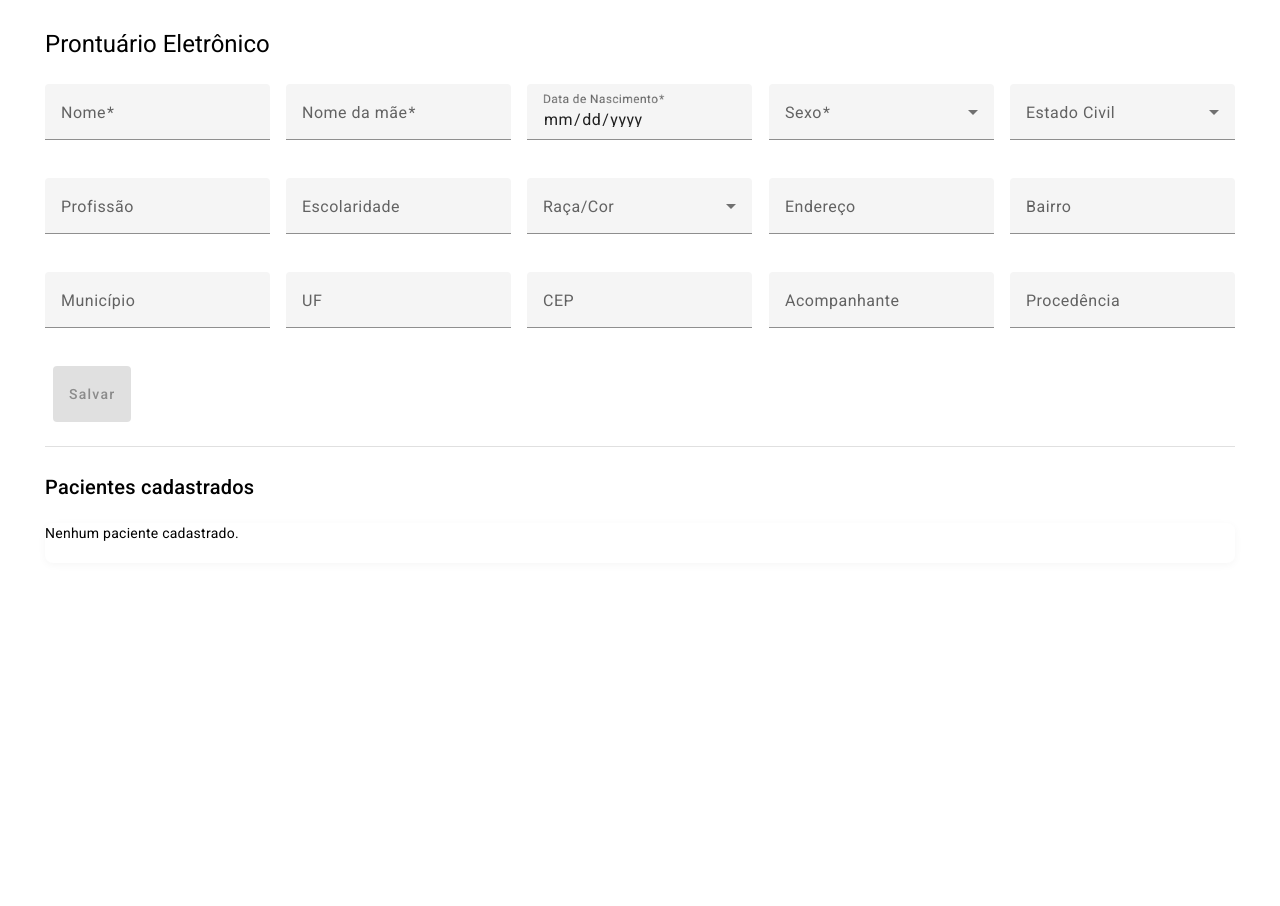
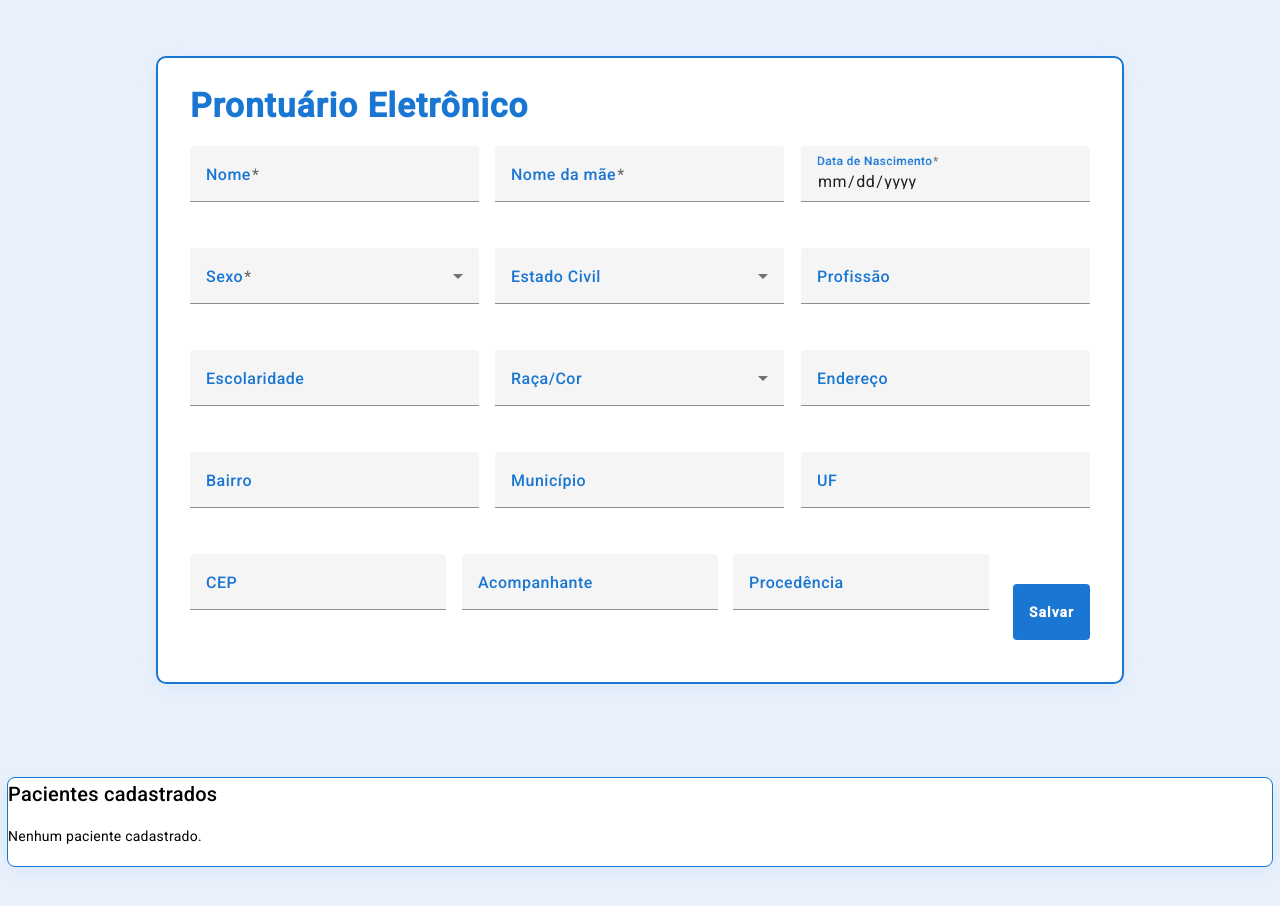
Before and after one commit to fpjunior/protuario-eletronico, an Angular app in the folder frontend/: page / in a window 1280 px wide. Shown: the top 906 px of the page. Before the commit the page ends 814 px from the top, so only its background shows below. Built offline with nearby package versions, Linux system fonts and the light colour scheme; no server answers.

Commit message:
style: visual inspirado na ficha física de atendimento (borda azul, fundo branco, labels azuis)

```diff
--- a/frontend/src/app/pacientes/pacientes.component.html
+++ b/frontend/src/app/pacientes/pacientes.component.html
@@ -1,3 +1,4 @@
+<div class="ficha-container">
   <h1>Prontuário Eletrônico</h1>
 
   <form #pacienteForm="ngForm" (ngSubmit)="adicionarPaciente()" class="paciente-form" autocomplete="off">
@@ -80,11 +81,12 @@
     </mat-form-field>
     <button mat-raised-button color="primary" type="submit" [disabled]="pacienteForm.invalid">Salvar</button>
   </form>
+</div>
 
 <mat-divider></mat-divider>
 
+<div class="table-container">
   <h2>Pacientes cadastrados</h2>
-<div class="table-container">
   <table mat-table [dataSource]="pacientes" class="mat-elevation-z2 pacientes-table" *ngIf="pacientes.length; else vazio">
     <ng-container matColumnDef="nome">
       <th mat-header-cell *matHeaderCellDef>Nome</th>
--- a/frontend/src/app/pacientes/pacientes.component.scss
+++ b/frontend/src/app/pacientes/pacientes.component.scss
@@ -1,13 +1,30 @@
 :host {
-  display: block;
-  padding: 14px 5px 14px 5px;
-  max-width: 1200px;
-  margin: 14px auto 14px auto;
-  box-sizing: border-box;
+  display: flex;
+  flex-direction: column;
+  align-items: center;
+  padding: 24px 8px 24px 8px;
+  background: #eaf1fb;
+  min-height: 100vh;
+}
+
+.ficha-container {
+  background: #fff;
+  border: 2.5px solid #1976d2;
+  border-radius: 10px;
+  box-shadow: 0 4px 24px rgba(25, 118, 210, 0.08);
+  padding: 32px 32px 24px 32px;
+  max-width: 900px;
+  width: 100%;
+  margin: 32px 0 24px 0;
 }
 
 h1 {
+  color: #1976d2;
+  font-weight: 700;
+  font-size: 2.1rem;
   margin-bottom: 24px;
+  letter-spacing: 1px;
+  text-align: left;
 }
 
 .paciente-form {
@@ -15,17 +32,28 @@ h1 {
   gap: 16px;
   align-items: flex-end;
   flex-wrap: wrap;
-  margin-bottom: 14px;
+  margin-bottom: 18px;
 }
 
 mat-form-field {
   min-width: 220px;
   flex: 1 1 220px;
+  margin-bottom: 8px;
+}
+
+mat-label {
+  color: #1976d2 !important;
+  font-weight: 500;
+  letter-spacing: 0.5px;
 }
 
 button[type="submit"] {
   height: 56px;
   margin-left: 8px;
+  background: #1976d2;
+  color: #fff;
+  font-weight: 600;
+  letter-spacing: 1px;
 }
 
 mat-list-item {
@@ -44,25 +72,22 @@ mat-list {
   box-shadow: 0 2px 8px rgba(0,0,0,0.04);
 }
 
-mat-divider {
-  margin: 24px 0;
-}
-
 .table-container {
   width: 100%;
   overflow-x: auto;
   background: #fff;
   border-radius: 8px;
-  box-shadow: 0 2px 8px rgba(0,0,0,0.04);
+  box-shadow: 0 4px 24px rgba(25, 118, 210, 0.08);
   margin: 20px 0;
   padding-bottom: 8px;
+  border: 1.5px solid #1976d2;
 }
 
 .pacientes-table {
   min-width: 900px;
   width: 100%;
-  background: transparent;
-  border-radius: 0;
+  background: #f7fafd;
+  border-radius: 4px;
   box-shadow: none;
   margin: 0;
   box-sizing: border-box;
@@ -72,10 +97,22 @@ th, td {
   padding: 12px 16px;
 }
 
+mat-divider {
+  margin: 24px 0;
+}
+
+@media (max-width: 900px) {
+  .ficha-container {
+    padding: 16px 4px 16px 4px;
+  }
+}
 @media (max-width: 600px) {
   :host {
-    padding: 8px 4px 8px 4px;
-    margin: 8px auto 8px auto;
+    padding: 8px 2px 8px 2px;
+  }
+  .ficha-container {
+    padding: 8px 2px 8px 2px;
+    margin: 8px 0 8px 0;
   }
   .paciente-form {
     flex-direction: column;
```
Lines whose indentation alone changed are shown as unchanged.
